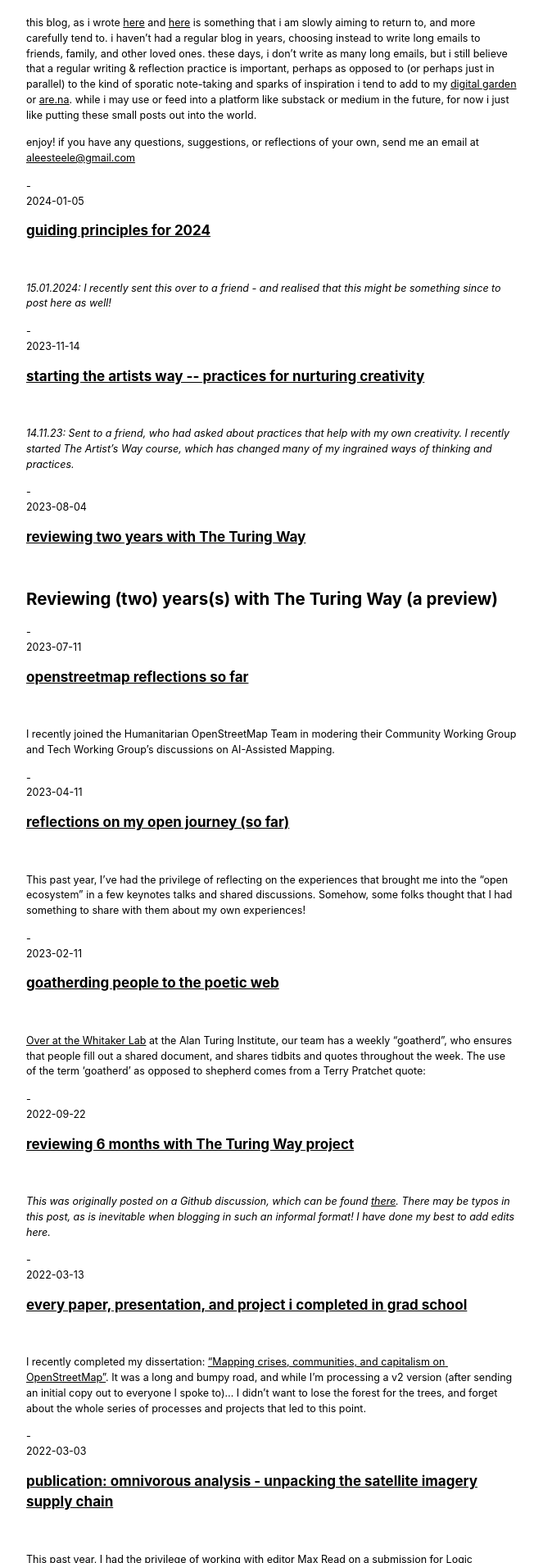
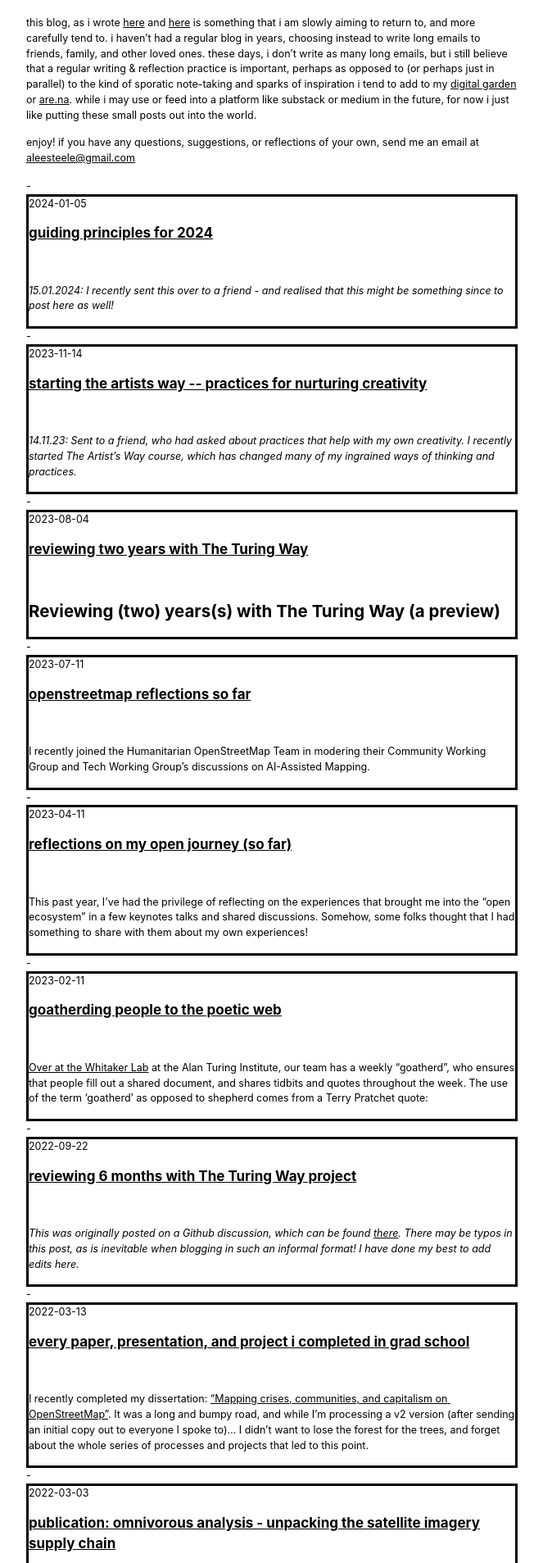
Before and after one commit to riggraz/no-style-please, a Jekyll site: the page built from blog.md, in a window 1280 px wide. Shown: the part 461-2368 px from the top of the page at 82% size, without its empty margins (308-971 px from the left). Built offline with Jekyll 4.4.1, drawn with Linux system fonts in a browser that asks for light colours.

Commit message:
add border

```diff
--- a/_includes/all-blog-list.html
+++ b/_includes/all-blog-list.html
@@ -2,7 +2,7 @@
   <ul>
     {%- for post in site.posts -%}
     <li>
-    <div style="border:thin">
+    <div style="border:solid">
       {%- assign date_format = "%Y-%m-%d" -%}
       {{ post.date | date: date_format }} <br/>
       <h2><a href="{{ post.url | relative_url }}">{{ post.title | escape }}</a></h2><br/>
```
